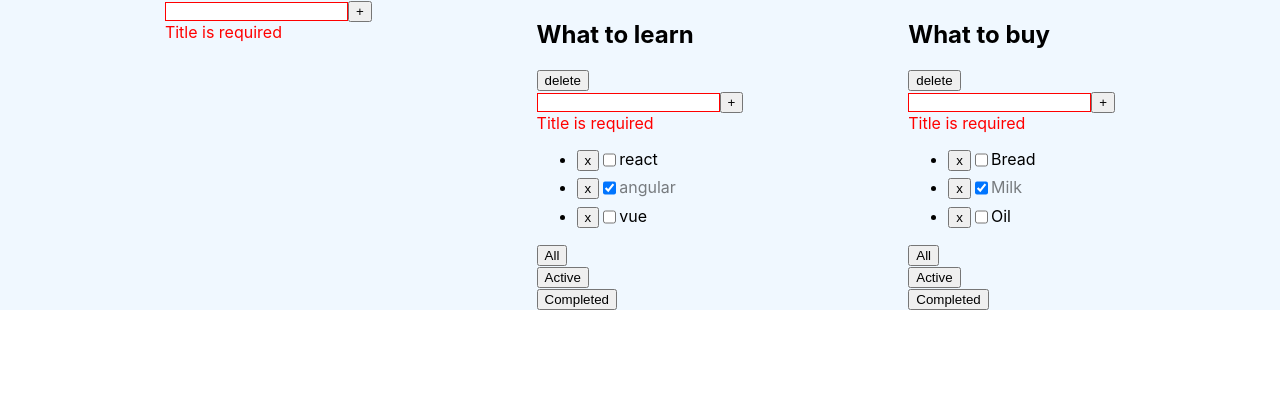
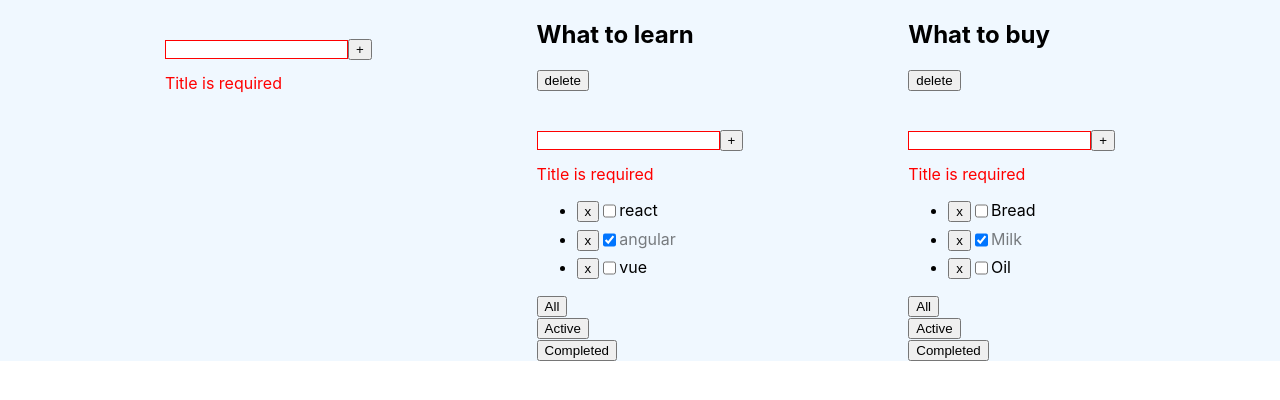
Before and after one commit to Masha-Gorb/todolist-app, a React (Create React App) app: page / in a window 1280 px wide. Shown: the top 400 px of the page. Built offline with nearby package versions, Linux system fonts and the light colour scheme.

Commit message:
some visual refactor

```diff
--- a/src/App.module.css
+++ b/src/App.module.css
@@ -10,11 +10,13 @@
 }
 
 .error {
-    border: red 1px solid
+    border: red 1px solid;
+    margin-top: 30pt;
 }
 
 .errorMessage {
     color: red;
+    margin-top: 10pt;
 }
 
 .button {
```
